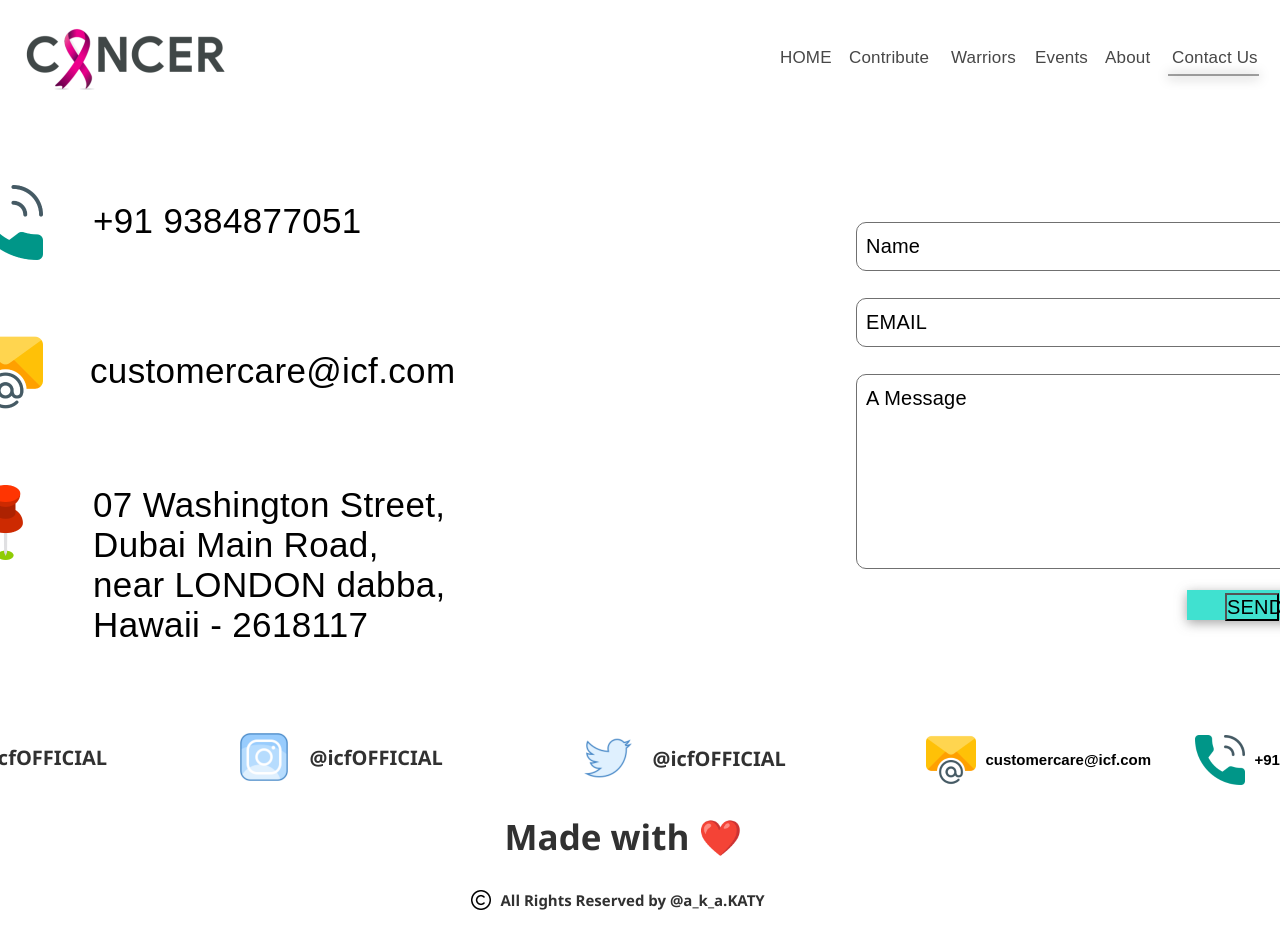
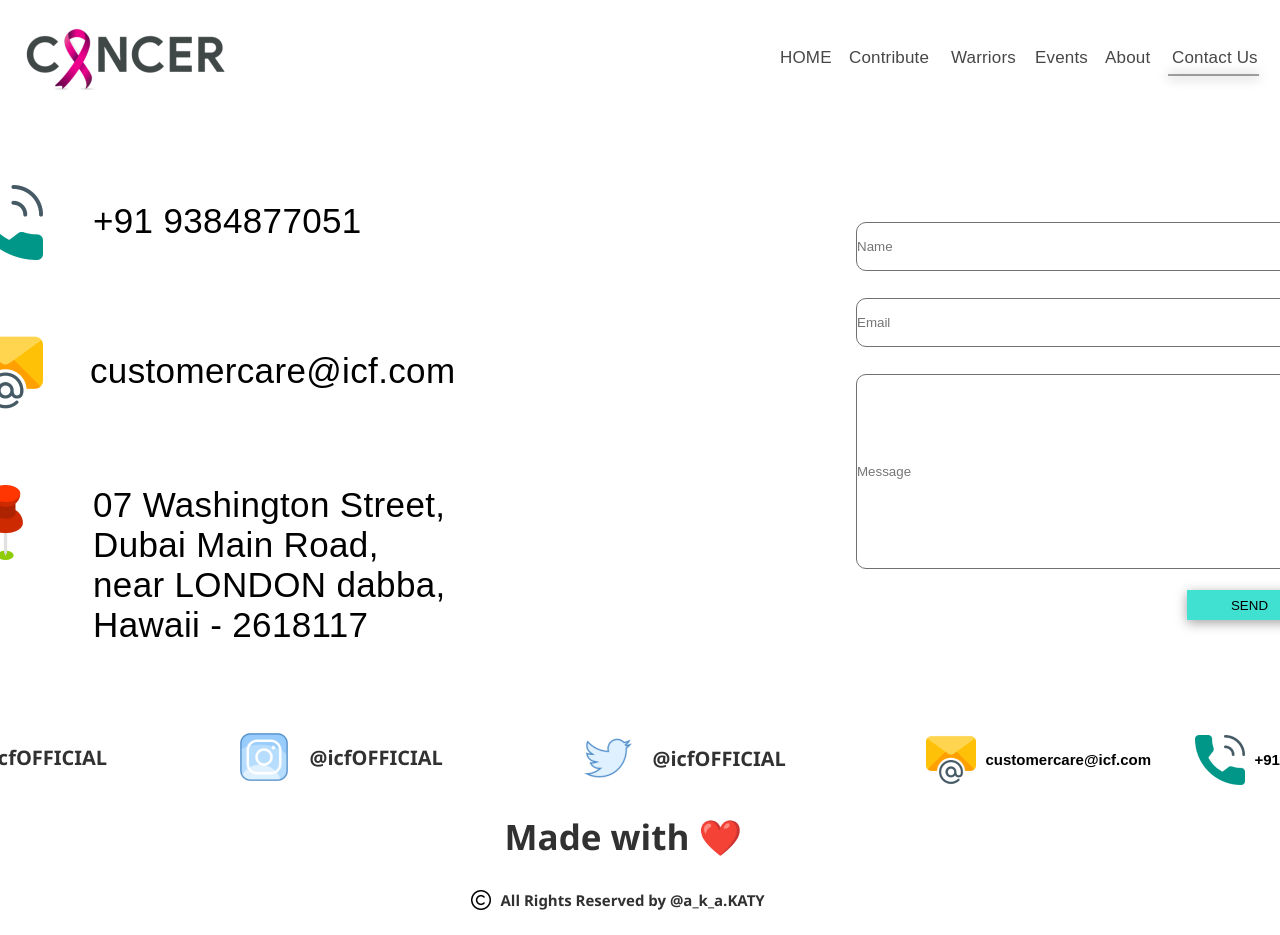
Before and after one commit to krnak07/NCP-Project-ICF, a plain HTML site: page contactUs.html in a window 1280 px wide. Drawn offline with Linux system fonts and the light colour scheme.

Commit message:
contact US html button

```diff
--- a/contactUs.html
+++ b/contactUs.html
@@ -16,14 +16,10 @@
                 <div class="customercare6f5871e7">customercare@icf.com</div>
                 <div class="x07WashingtonStreetdubaiMainRoadnearLondonDabbahawaii2618117">07 Washington Street,<br />Dubai Main Road,<br />near LONDON dabba,<br />Hawaii - 2618117</div>
 </div>
-            <div class="group8">                <div class="rectangle14"></div>
-                <div class="rectangle15"></div>
-                <div class="rectangle16"></div>
-                <div class="name">Name</div>
-                <div class="aMessage">A Message</div>
-                <div class="email">EMAIL</div>
-                <div class="rectangle17"></div>
-                <button class="send">SEND</button>
+            <div class="group8">                <input type="text" placeholder="Name" class="rectangle14"></input>
+                <input type="email" class="rectangle15" placeholder="Email"></input>
+                <input type="text" class="rectangle16" placeholder="Message"></input>
+                <button class="rectangle17">SEND</button>
 </div>
 </div>
         <div class="footerBar">            <div class="icons8Facebook80"></div>
--- a/css/contactUs.css
+++ b/css/contactUs.css
@@ -701,6 +701,7 @@
     height: 30.00px;
     left: 331.00px;
     top: 368.00px;
+    cursor: pointer;
 
 }
 
@@ -741,7 +742,7 @@
     height: 24.00px;
     left: 369.00px;
     top: 371.00px;
-
+    cursor: pointer;
 }
 
 .contactUs .footerBar {
```
